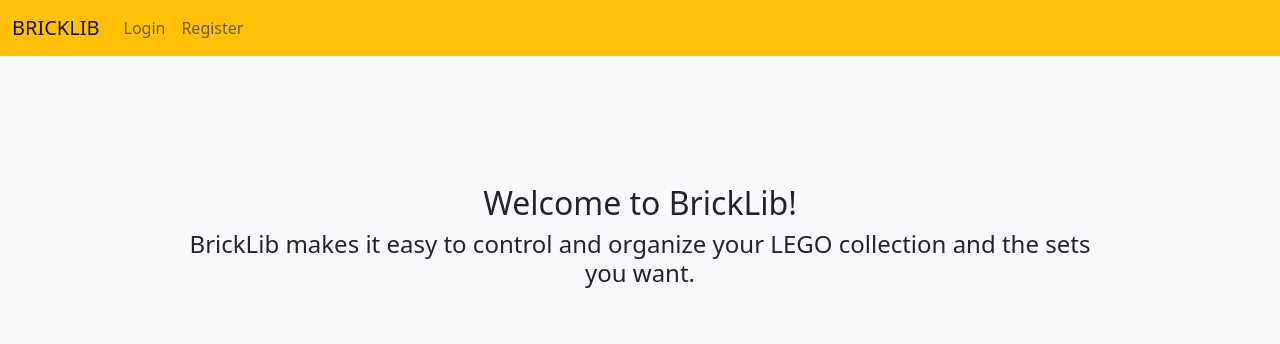
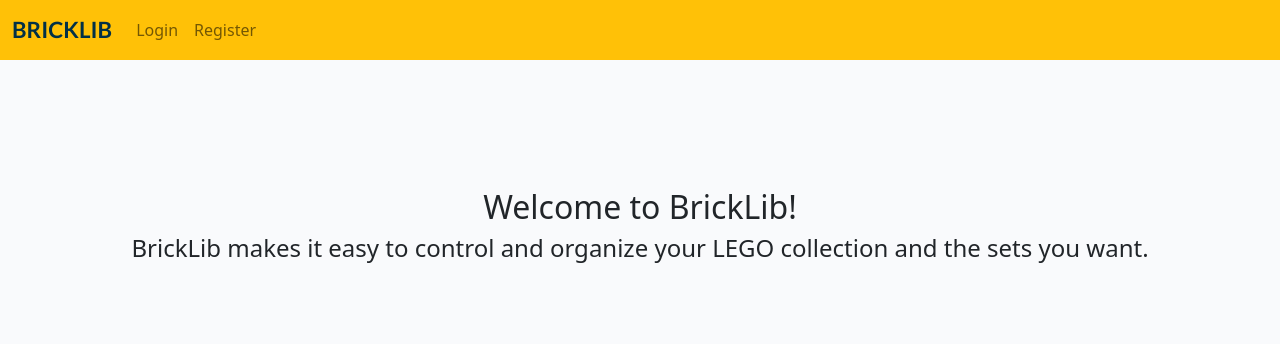
Before and after one commit to paulasdev/BrickLib, a Django app: page / in a window 1280 px wide. Shown: the top 344 px of the page. Run offline with Django 3.2, Linux system fonts and the light colour scheme; data that the repository does not hold is empty.

Commit message:
Updating layout

```diff
--- a/static/css/style.css
+++ b/static/css/style.css
@@ -11,13 +11,15 @@
 
 
 .brand {
-    font-family: 'Roboto Mono', monospace;
+    font-family: Lato, sans-serif;
     font-size: 1.4rem;
     font-weight: 700;
-    color: #0a2472;
+    color: #023047;
 }
 
-
+.navbar-custom {
+    background-color: #FB8500;
+}
 
 .image-container {
     position: relative;
--- a/templates/base.html
+++ b/templates/base.html
@@ -7,9 +7,8 @@
     <title>BrickLib</title>
 
     <link rel="preconnect" href="https://fonts.gstatic.com">
-    <link href="https://fonts.googleapis.com/css2?family=Roboto+Mono:ital,wght@1,700&display=swap" rel="stylesheet">
-
-
+    <link href="https://fonts.googleapis.com/css2?family=Roboto:wght@300&display=swap" rel="stylesheet">
+    <link href="https://fonts.googleapis.com/css2?family=Lato:wght@300;700&display=swap" rel="stylesheet">
     <meta name="viewport" content="width=device-width, initial-scale=1" />
 
     <link rel="stylesheet" href="https://cdnjs.cloudflare.com/ajax/libs/font-awesome/5.15.3/css/all.min.css">
@@ -25,7 +24,7 @@
 <body>
     <nav class="navbar navbar-expand-lg navbar-light bg-warning">
         <div class="container-fluid">
-             <a class="navbar-brand" href="{% url 'home' %}">BRICKLIB</a>
+            <a class="navbar-brand" href="{% url 'home' %}"><span class="brand">BRICKLIB</span></a>
             <button class="navbar-toggler" type="button" data-bs-toggle="collapse" data-bs-target="#navbarText"
                 aria-controls="navbarText" aria-expanded="false" aria-label="Toggle navigation">
                 <span class="navbar-toggler-icon"></span>
@@ -71,15 +70,15 @@
 
 
     <main class="flex-shrink-0 main-bg">
-        <div class="container">
+
         {% block content %}
         <!-- Content Goes here -->
         {% endblock content %}
-        </div>
+
     </main>
 
     <!-- Footer -->
-    <footer class="text-center text-dark bg-success">
+    <footer class="text-center text-dark bg-success fixed-bottom">
             <!-- Facebook -->
             <p class="m-0 text-center">Follow us:
                 <a class="btn btn-link btn-floating btn-lg text-dark m-1" href="https://www.facebook.com" role="button"
@@ -97,7 +96,7 @@
                         class="fab fa-instagram"></i></a></p>
         <!-- Copyright -->
         <div class="text-center text-dark p-3">
-            BrickLib has been created by
+            Made by
             <a class="text-dark" href="https://github.com/paulasdev/BrickLib"> Paula da Silva </a>
         </div>
         <!-- Copyright -->
--- a/templates/index.html
+++ b/templates/index.html
@@ -20,6 +20,7 @@
         <div>
             <img src="https://res.cloudinary.com/drs3eqnpf/image/upload/v1673453661/BrickLib/characters_jmak4c.png" class="img-fluid rounded mx-auto d-block" alt="Lego characters">
         </div>
+
     </div>
 </section>
 
```
Also changed, not shown: templates/account/logout.html (+18 -30 lines), templates/add_set.html (+7 -8 lines). Lines whose indentation alone changed are shown as unchanged.
